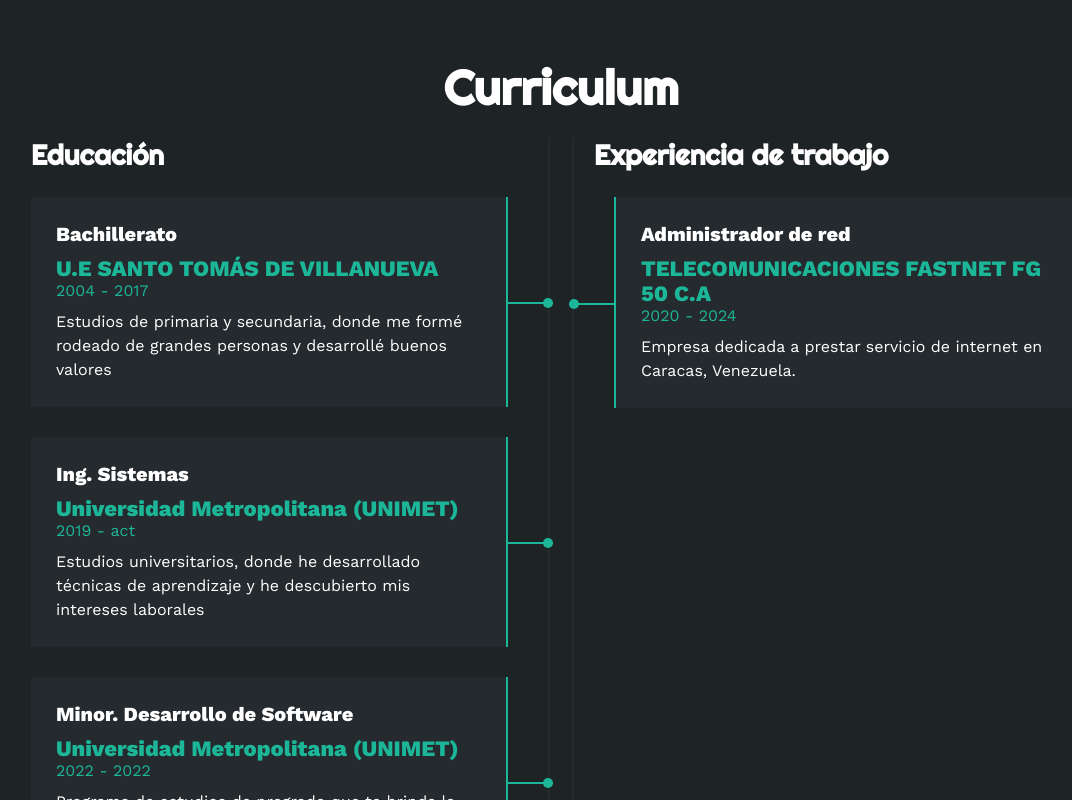
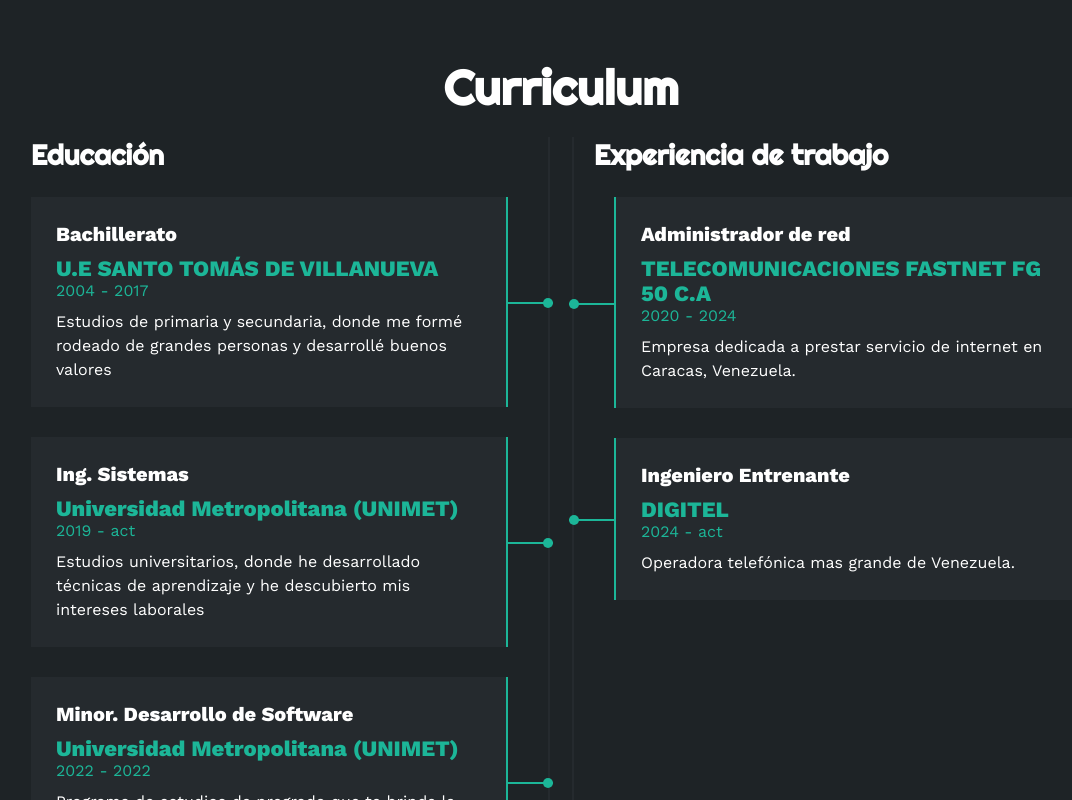
Before and after one commit to maduran7/portfolio, a plain HTML site: page index.html in a window 1280 px wide. Shown: the part 2042-2842 px from the top of the page, without its empty margins (79-1151 px from the left). Drawn offline with nearby package versions, Linux system fonts and the light colour scheme.

Commit message:
actualizacion

```diff
--- a/index.html
+++ b/index.html
@@ -81,7 +81,7 @@
                         </li>
                         <li>
                             <strong>Cargo</strong>
-                            <span>Open to Work</span>
+                            <span>Ingeniero Entrenando - Digitel</span>
                         </li>
                     </ul>
                 </div>
@@ -277,6 +277,15 @@
                             <div class="circulod"></div>
                         </div>
                     </div>
+                    <div class="item der">
+                        <h4>Ingeniero Entrenante</h4>
+                        <span class="casa">DIGITEL</span>
+                        <span class="fecha">2024 - act</span>
+                        <p>Operadora telefónica mas grande de Venezuela. </p>
+                        <div class="conectord">
+                            <div class="circulod"></div>
+                        </div>
+                    </div>
                     </div>
                 </div>
             </div>
```
